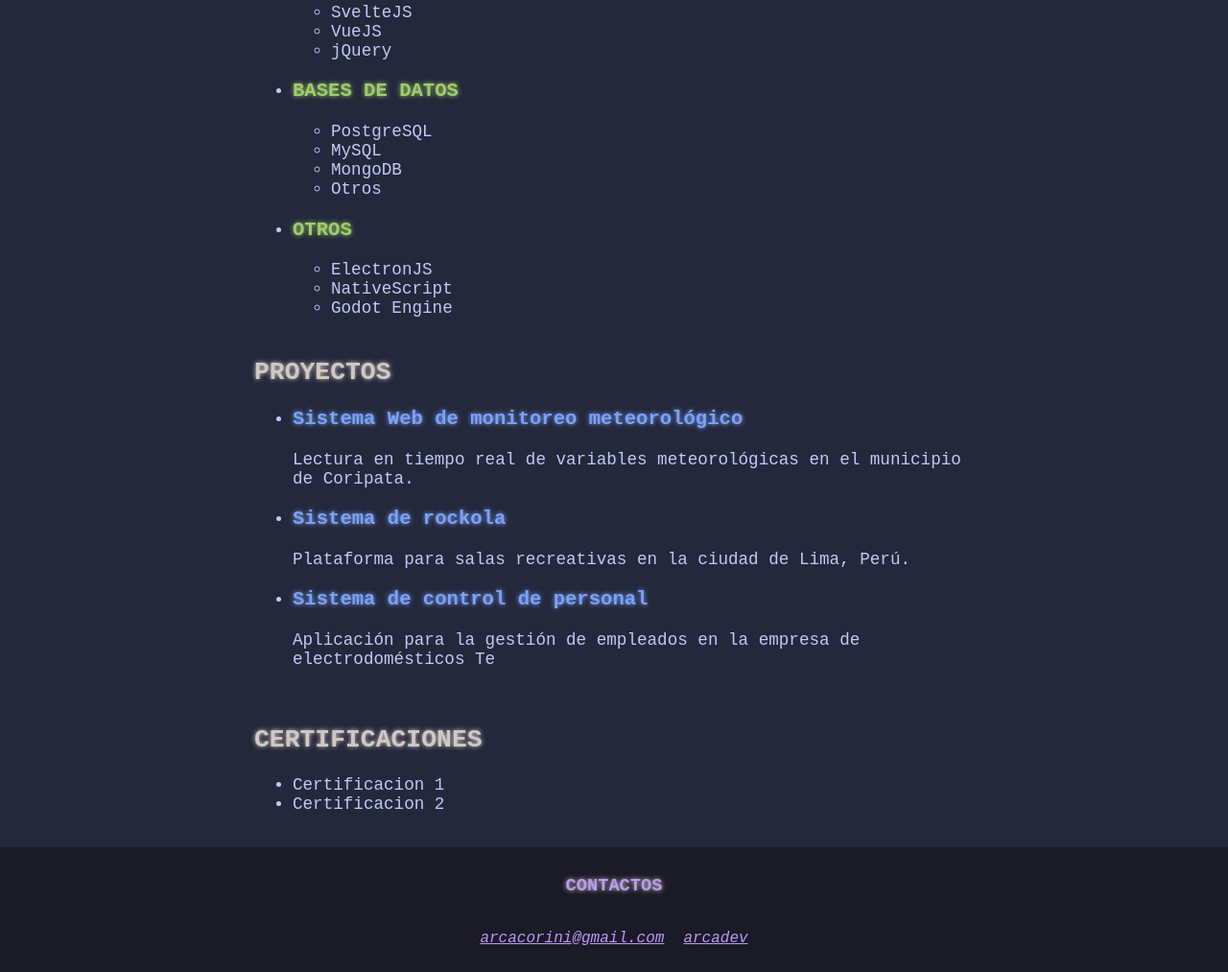
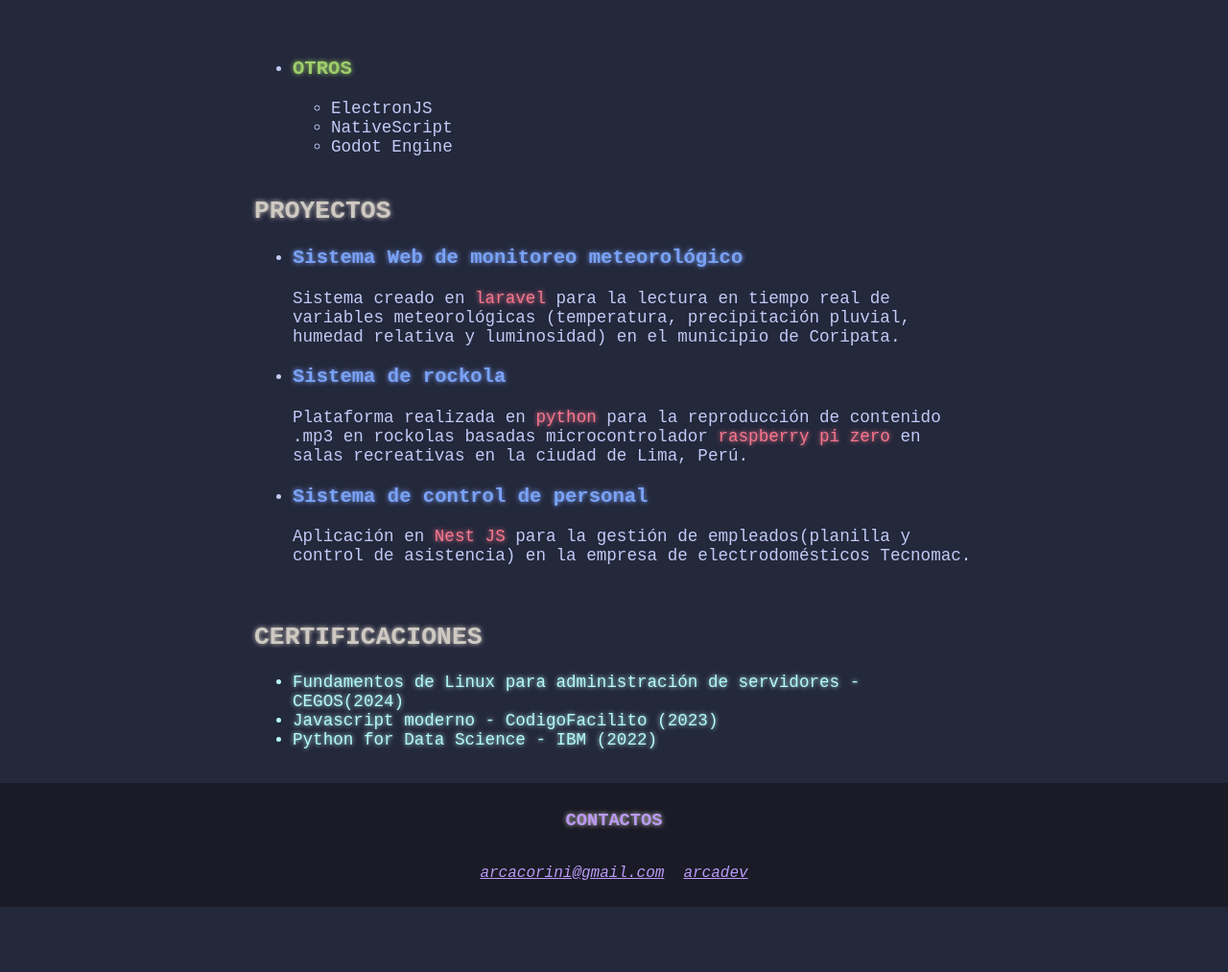
Before and after one commit to anibalCApaza/correccion-actividad7, a plain HTML site: page index.html in a window 1280 px wide. Shown: the part 1217-2230 px from the top of the page at 96% size. After the commit the page ends 2162 px from the top, so only its background shows below. Drawn offline with Linux system fonts and the light colour scheme.

Commit message:
fit: add descripcion de certificaciones

```diff
--- a/index.html
+++ b/index.html
@@ -30,7 +30,7 @@
     <!-- Perfil -->
     <div role='region' aria-label='profile-title' class="profile">
       <figure class="profile-img">
-        <img src="./images/profile.PNG" alt="Foto de Anibal Rodrigo Corini Apaza" width="225px" loading="lazy">
+        <img src="./images/profile.PNG" alt="Foto de Anibal Rodrigo Corini Apaza" width="225" height="225 height=""" loading="lazy">
       </figure>
     </div>
 
@@ -52,17 +52,17 @@
       <ul class="academy-list">
         <li>
           Técnico Superior en Sistemas Informáticos (2022-2024),
-          <a href="https://www.incoslapaz.org/" target="_blank" rel="noopener noreferrer">Incos La Paz</a>
+          <a href="https://www.incoslapaz.org/" target="_blank" rel="noopener noreferrer">Incos La Paz</a>.
         </li>
         <li>
           Licenciatura en Ingeniería de Sistemas (2026 - en curso),
           <a href="https://www.uab.edu.bo/10-ingenieria-de-sistemas/" target="_blank"
-            rel="noopener noreferrer">Universidad Adventista de Bolivia</a>
+            rel="noopener noreferrer">Universidad Adventista de Bolivia</a>.
         </li>
         <li>
           Carrera Desarrollador Fullstack Python (2021),
           <a href="https://www.educacionit.com/carrera-python" target="_blank" rel="noopener noreferrer">Educatión
-            IT</a>
+            IT</a>.
         </li>
       </ul>
     </section>
@@ -70,7 +70,7 @@
     <!-- Habilidades -->
     <section class="skills-info" aria-labelledby="skills-title" >
       <h2 id="skills-title" class="title yellow-neon">Habilidades</h2>
-      <ul>
+      <ul class='skills-list'>
         <li>
           <h3 class="subtitle green-neon">Backend</h3>
           <ul>
@@ -117,7 +117,7 @@
           <article>
             <h3 class="cyan-neon">Sistema Web de monitoreo meteorológico</h3>
             <p>
-              Lectura en tiempo real de variables meteorológicas en el
+              Sistema creado en <span class='text-red-neon'>laravel</span> para la lectura en tiempo real de variables meteorológicas (temperatura, precipitación pluvial, humedad relativa y luminosidad) en el
               municipio de Coripata.
             </p>
           </article>
@@ -126,7 +126,8 @@
           <article>
             <h3 class="cyan-neon">Sistema de rockola</h3>
             <p>
-              Plataforma para salas recreativas en la ciudad de Lima, Perú.
+              Plataforma realizada en <span class="text-red-neon">python</span> para la reproducción de contenido .mp3 en rockolas basadas
+              microcontrolador <span class="text-red-neon">raspberry pi zero</span> en salas recreativas en la ciudad de Lima, Perú.
             </p>
           </article>
         </li>
@@ -134,8 +135,8 @@
           <article>
             <h3 class="cyan-neon">Sistema de control de personal</h3>
             <p>
-              Aplicación para la gestión de empleados en la empresa de
-              electrodomésticos Te
+              Aplicación en <span class="text-red-neon">Nest JS</span> para la gestión de empleados(planilla y control de asistencia) en la empresa de
+              electrodomésticos Tecnomac.
             </p>
           </article>
         </li>
@@ -144,9 +145,10 @@
       <!-- Certificaciones -->
       <section class='certifications'>
         <h2 class='title yellow-neon'>Certificaciones</h2>
-        <ul>
-          <li>Certificacion 1</li>
-          <li>Certificacion 2</li>
+        <ul class="certifications-list">
+          <li>Fundamentos de Linux para administración de servidores - CEGOS(2024)</li>
+          <li>Javascript moderno - CodigoFacilito (2023)</li>
+          <li>Python for Data Science - IBM (2022)</li>
         </ul>
 
       </section>
--- a/styles/styles.css
+++ b/styles/styles.css
@@ -65,6 +65,12 @@ main ul {
   color: var(--color10);
 }
 
+main section.certifications ul.certifications-list li{
+  color: var(--color7);
+  text-shadow: 0 0 3px var(--color7);
+  text-shadow: 0 0 5px var(--color7);
+}
+
 footer {
   background: var(--color18);
   padding: 10px;
@@ -90,6 +96,12 @@ a {
 .skip-link{
   margin-top: 10px;
   margin-left: 10px;
+}
+
+.text-red-neon{
+  color: var(--color1);
+  text-shadow: 0 0 3px var(--color1);
+  text-shadow: 0 0 5px var(--color1);
 }
 
 .cyan-neon {
@@ -148,14 +160,7 @@ a {
     margin: 20px 5px;
   }
 
-<<<<<<< HEAD
   a.skip-link {
     font-size: 0.8em;
   }
 }
-=======
-  main section.skills-info .skills-list {
-    justify-content: flex-start;
-  }
-}
->>>>>>> dev
```
